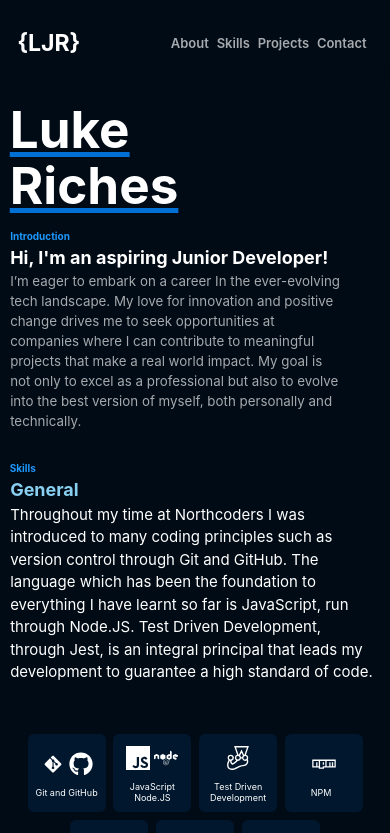
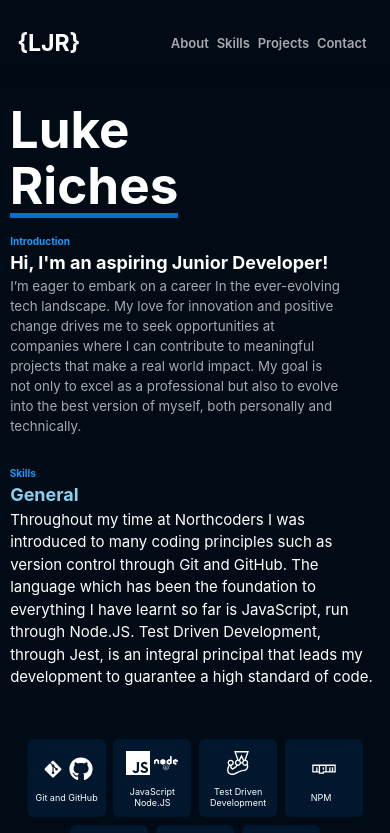
Before and after one commit to LukeRiches/Portfolio, a React (Vite) app: page / in a window 390 px wide. Shown: the top 833 px of the page. Built offline with nearby package versions, Linux system fonts and the light colour scheme; the HTML template or start-up script is replaced by a standard one.

Commit message:
Fixed name underline issue in safari

```diff
--- a/src/App.css
+++ b/src/App.css
@@ -803,14 +803,6 @@ html {
     margin-top: 10vh;
   }
 
-  #Name {
-    text-align: left;
-    text-decoration: underline 5px solid #0070d4;
-    text-underline-offset: 0.5vh;
-    margin: 2vw;
-    border-bottom: none;
-  }
-
   #About {
     width: 95%;
     height: auto;
```
